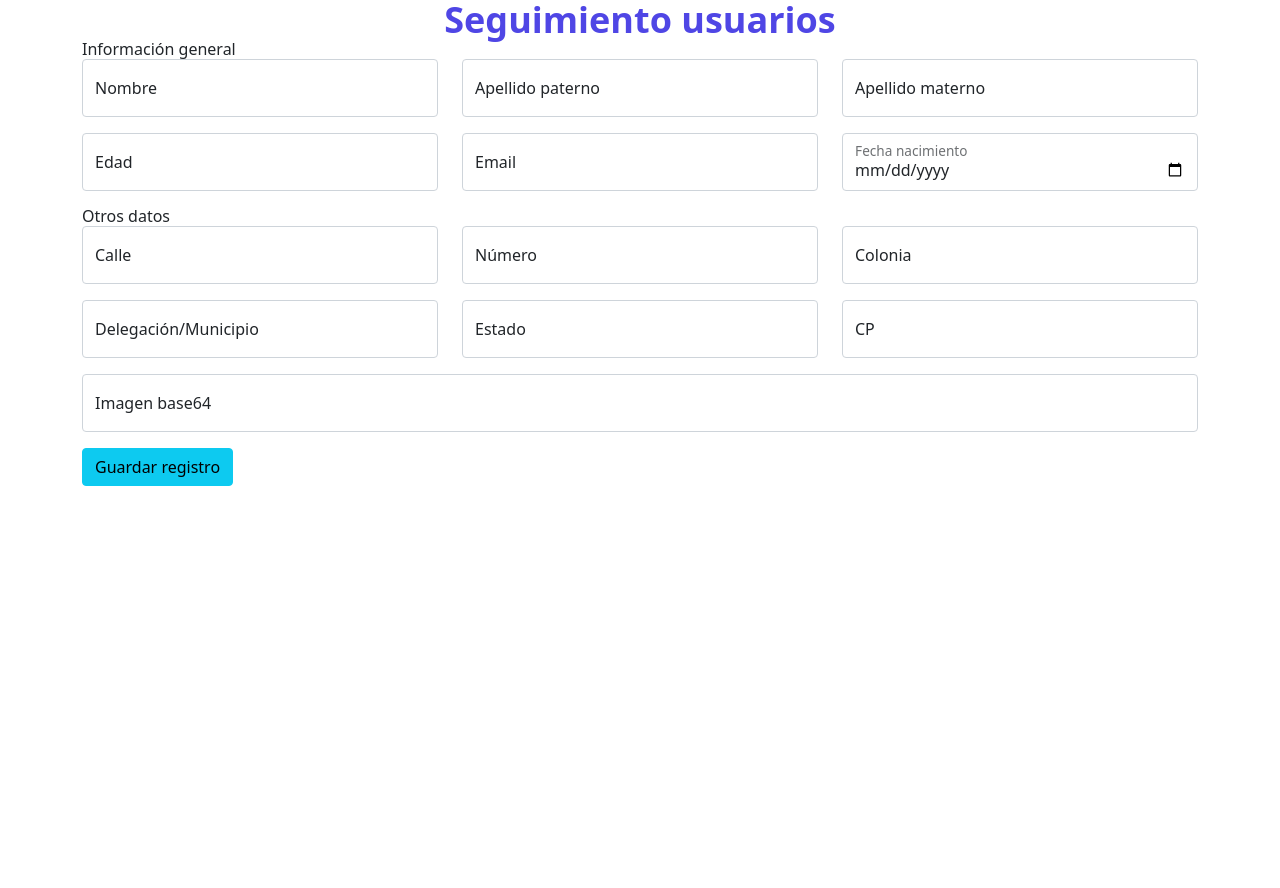
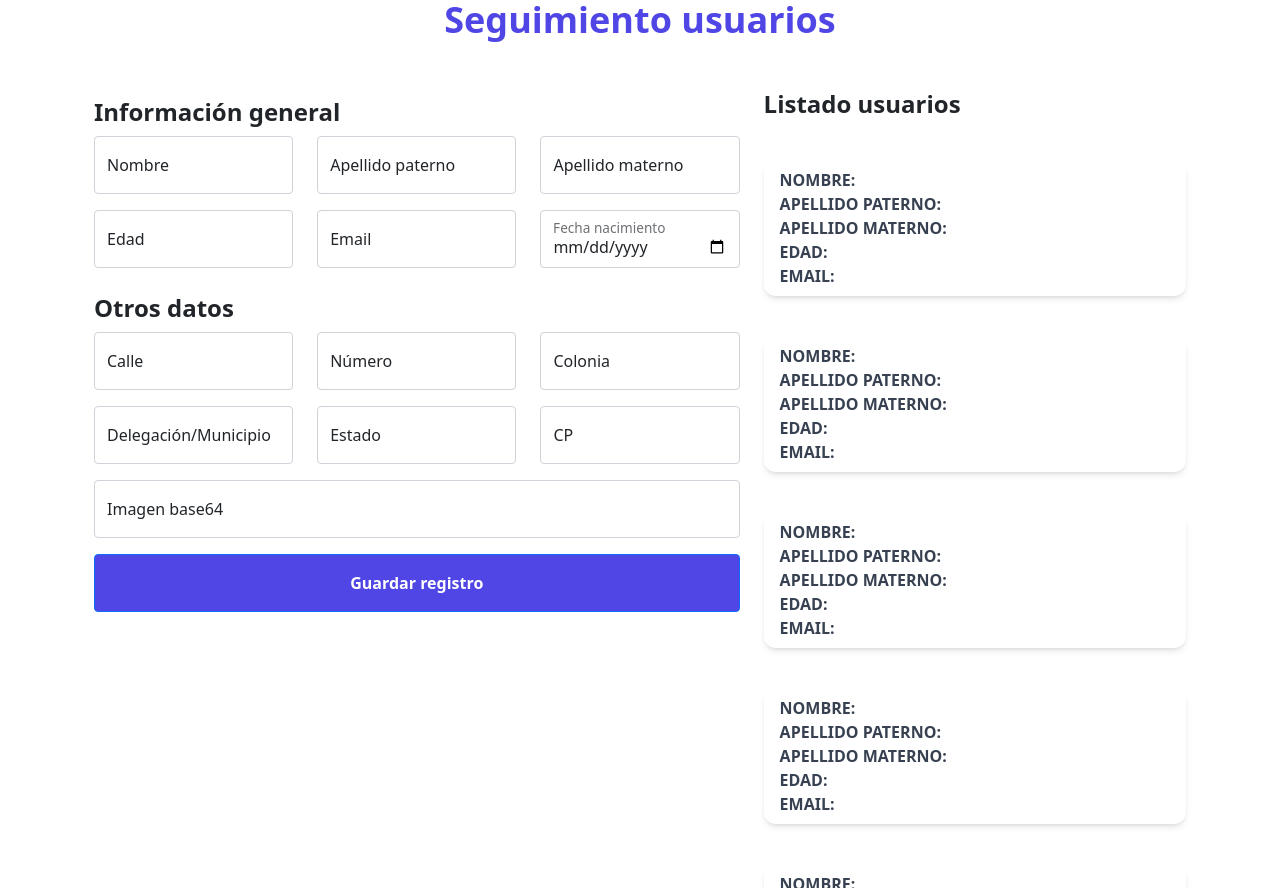
Before and after one commit to Is44C817/dicio, a React (Vite) app in the folder prueba-tecnica/: page / in a window 1280 px wide. Before the commit the page ends 800 px from the top, so only its background shows below. Built offline with nearby package versions, Linux system fonts and the light colour scheme.

Commit message:
creación del componente listadousaurios y usuario

```diff
--- a/prueba-tecnica/src/App.jsx
+++ b/prueba-tecnica/src/App.jsx
@@ -1,12 +1,23 @@
 import Formulario from "./components/Formulario"
 import Header from './components/Header'
+import ListadoUsuarios from "./components/ListadoUsuarios"
+import 'bootstrap/dist/css/bootstrap.min.css';
+import {Container, Row, Col } from 'react-bootstrap'
 
 function App() {
 
   return (
     <>
+    <Container>
+
       <Header />
-      <Formulario />
+
+      <div className="mt-12 md:flex">
+        <Formulario />
+        <ListadoUsuarios />
+      </div>
+
+    </Container>
     </>
 
   )
--- a/prueba-tecnica/src/components/Formulario.jsx
+++ b/prueba-tecnica/src/components/Formulario.jsx
@@ -4,9 +4,12 @@ import {Container, Row, Col,FloatingLabel, Form, Button } from 'react-bootstrap'
 const Formulario = () => {
     return(
         <>
+        <div className='md:w-1/2 lg:w-3/5'>
         <Container>
             <Row>
-                <Col><h3>Información general</h3></Col>
+                <Col>
+                    <h3 className="font-black text-2xl mx-auto my-2">Información general</h3>
+                </Col>
             </Row>
             <Row>
                 <Col>
@@ -67,7 +70,9 @@ const Formulario = () => {
                 </Col>
             </Row>
             <Row>
-                <Col><h3>Otros datos</h3></Col>
+                <Col>
+                    <h3 className="font-black text-2xl mx-auto my-2">Otros datos</h3>
+                </Col>
             </Row>
             <Row>
                 <Col>
@@ -140,10 +145,14 @@ const Formulario = () => {
             </Row>
             <Row>
                 <Col>
-                    <Button variant="info">Guardar registro</Button>
+                    <Button
+                        type="submit"
+                        className='bg-indigo-600 w-full p-3 text-white font-bold hover:bg-indigo-700'
+                        >Guardar registro</Button>
                 </Col>
             </Row>
         </Container>
+        </div>
         </>
 
     )
--- /dev/null
+++ b/prueba-tecnica/src/components/ListadoUsuarios.jsx
@@ -0,0 +1,32 @@
+import 'bootstrap/dist/css/bootstrap.min.css';
+import {Container, Row, Col } from 'react-bootstrap'
+import Usuario from './Usuario';
+
+const ListadoUsuarios = () => {
+    return(
+        <>
+        <div className='md:w-1/2 lg:w-2/5 h-screen overflow-y-scroll'>
+            <Container>
+            <Row>
+                <Col>
+                    <h1 className='font-black text-2xl mx-auto'>Listado usuarios</h1>
+                </Col>
+            </Row>
+            <Row>
+                <Col >
+                    <Usuario />
+                    <Usuario />
+                    <Usuario />
+                    <Usuario />
+                    <Usuario />
+                    <Usuario />
+                    <Usuario />
+                </Col>
+            </Row>
+            </Container>
+        </div>
+        </>
+    )
+
+}
+export default ListadoUsuarios
--- /dev/null
+++ b/prueba-tecnica/src/components/Usuario.jsx
@@ -0,0 +1,34 @@
+const Usuario = () => {
+
+    return(
+            <div className="my-10 bg-white shadow-md px-3 py-2 rounded-xl">
+                <p className="font-bold  text-gray-700 uppercase">
+                    Nombre: {''}
+                    <span className="font-normal normal-case"></span>
+                </p>
+
+                <p className="font-bold  text-gray-700 uppercase">
+                    Apellido Paterno: {''}
+                    <span className="font-normal normal-case"></span>
+                </p>
+
+                <p className="font-bold  text-gray-700 uppercase">
+                    Apellido Materno: {''}
+                    <span className="font-normal normal-case"></span>
+                </p>
+
+                <p className="font-bold  text-gray-700 uppercase">
+                    Edad: {''}
+                    <span className="font-normal normal-case"></span>
+                </p>
+
+                <p className="font-bold text-gray-700 uppercase">
+                    Email: {''}
+                    <span className="font-normal normal-case"></span>
+                </p>
+            </div>
+
+    )
+}
+
+export default Usuario;
```
